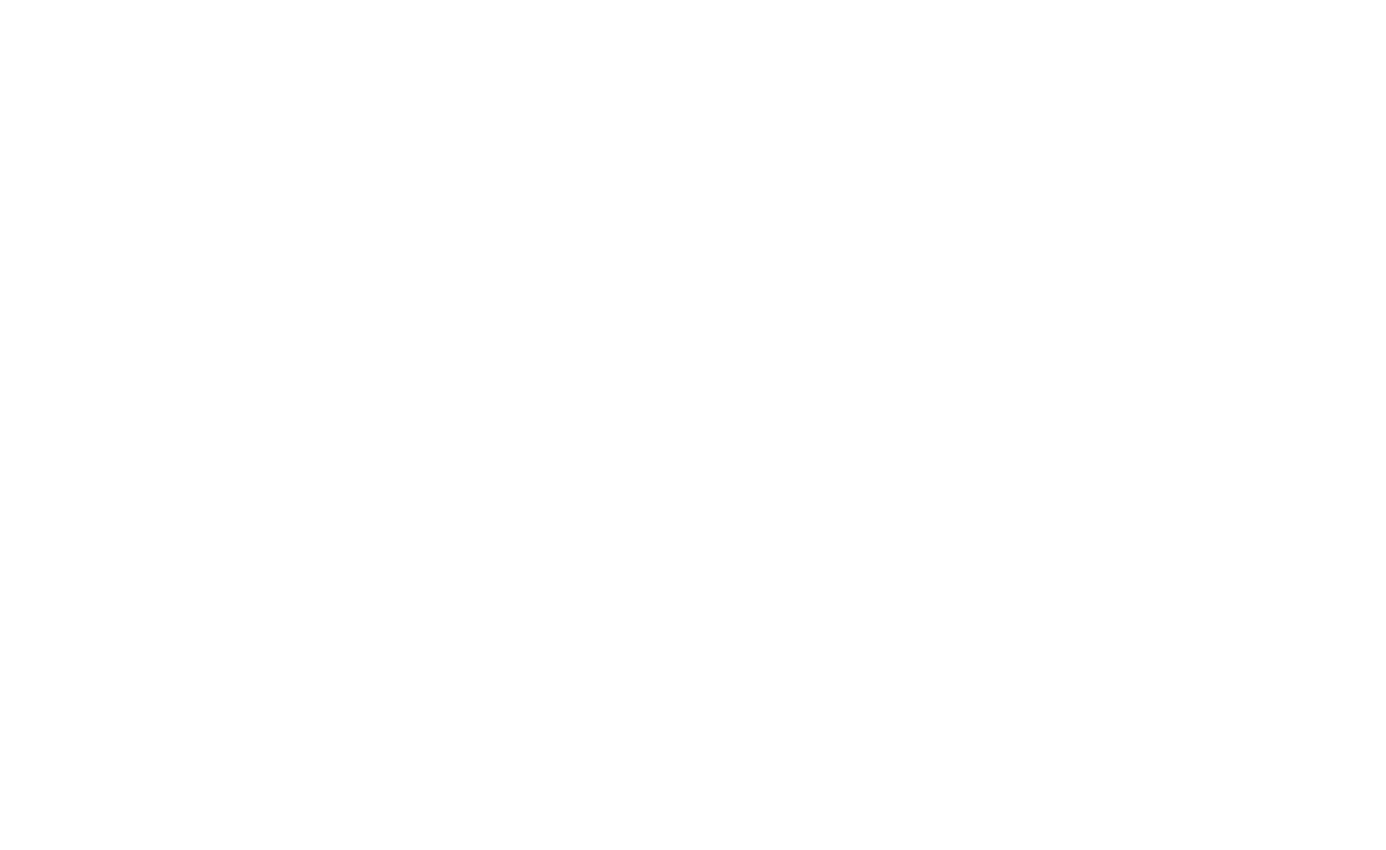
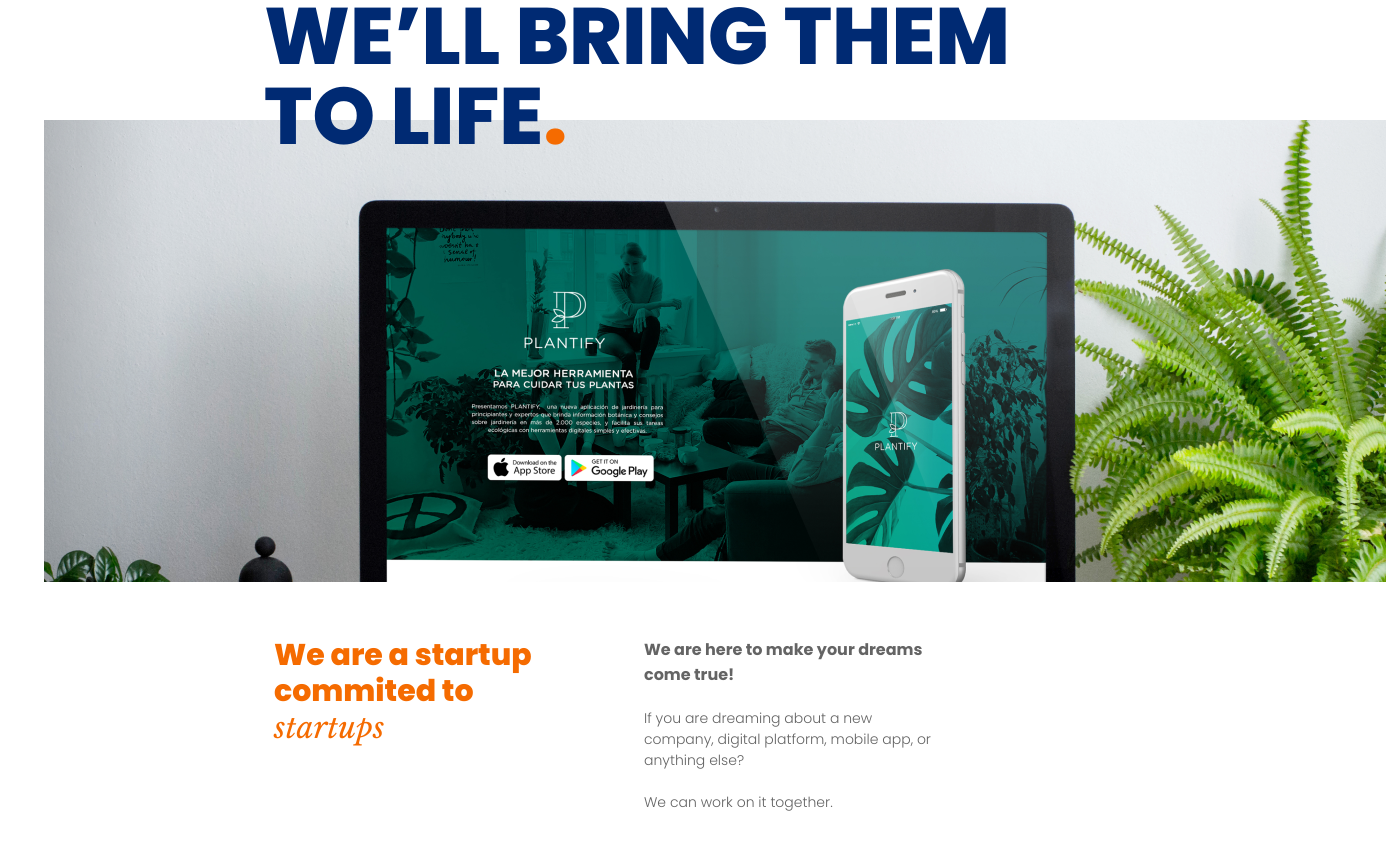
Before and after one commit to Creative-Taco/front-taco, a React (Create React App) app: page / in a window 1280 px wide. Shown: the part 5160-6010 px from the top of the page, 1386 px wide, since content can reach past the window. Before the commit the page ends 4711 px from the top, so only its background shows below. Built offline with nearby package versions, Linux system fonts and the light colour scheme.

Commit message:
added Mission section

```diff
--- a/src/views/Mission/Mission.js
+++ b/src/views/Mission/Mission.js
@@ -1,8 +1,50 @@
-function App() {
+import HeroText from '../../components/TitleText';
+import Mission from './Mission.style';
+import missionbanner from '../../images/missionbanner.png';
+
+function MissionView() {
   return (
-    <div>
-    </div>
+    <Mission.Container>
+      <Mission.Title>
+        <HeroText
+          text={'SHARE YOUR IDEAS, WE’LL BRING THEM TO LIFE'}
+          size={80}
+          fullStop={true}
+          reversed={true}
+        />
+      </Mission.Title>
+
+      <Mission.Banner src={missionbanner} />
+
+      <Mission.Block.Container>
+        <Mission.Block.Column>
+          <Mission.Block.Title.Container>
+            <Mission.Block.Title.Bold>
+              We are a startup commited to
+            </Mission.Block.Title.Bold>
+            <Mission.Block.Title.Emphasis>
+              startups
+            </Mission.Block.Title.Emphasis>
+          </Mission.Block.Title.Container>
+        </Mission.Block.Column>
+
+        <Mission.Block.Column>
+          <Mission.Block.Body.Container>
+            <Mission.Block.Body.Bold>
+              We are here to make your dreams come true!
+            </Mission.Block.Body.Bold>
+            <Mission.Block.Body.Text>
+              <br />
+              If you are dreaming about a new company, digital platform, mobile
+              app, or anything else? <br />
+              <br />
+              We can work on it together.
+            </Mission.Block.Body.Text>
+          </Mission.Block.Body.Container>
+        </Mission.Block.Column>
+      </Mission.Block.Container>
+    </Mission.Container>
   );
 }
 
-export default App;
+export default MissionView;
--- /dev/null
+++ b/src/views/Mission/Mission.style.js
@@ -0,0 +1,60 @@
+import styled from 'styled-components';
+
+const Mission = {};
+
+Mission.Container = styled.div`
+  margin: 330px 44px 150px;
+`;
+
+Mission.Title = styled.div`
+  max-width: 840px;
+  position: relative;
+  top: 36px;
+  left: 220px;
+`;
+
+Mission.Banner = styled.img``;
+
+Mission.Block = {
+  Container: styled.div`
+    display: flex;
+  `,
+  Column: styled.div``,
+  Title: {
+    Container: styled.div`
+      margin: 48px 0 0 230px;
+      color: #f56b00;
+      max-width: 300px;
+    `,
+    Bold: styled.div`
+      font-weight: 800;
+      font-size: 30px;
+      line-height: 36px;
+    `,
+    Emphasis: styled.div`
+      font-size: 30px;
+      line-height: 26px;
+      font-style: italic;
+      font-family: Libre Baskerville, Georgia;
+      margin-top: 6px;
+    `,
+  },
+  Body: {
+    Container: styled.div`
+      margin: 48px 0 0 70px;
+      color: #f56b00;
+      max-width: 300px;
+    `,
+    Bold: styled.div`
+      font-size: 16px;
+      font-weight: bold;
+      color: #646464;
+    `,
+    Text: styled.div`
+      font-size: 14px;
+      color: #646464;
+    `,
+  },
+};
+
+export default Mission;
```
Also changed, not shown: src/images/footerlogo.png (added), src/images/missionbanner.png (added).
